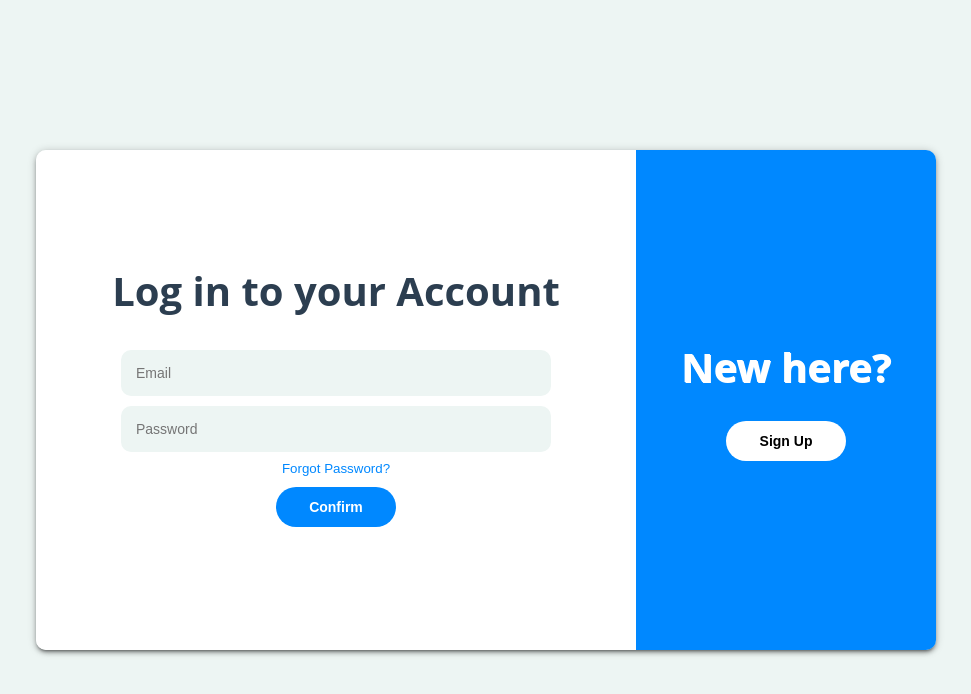
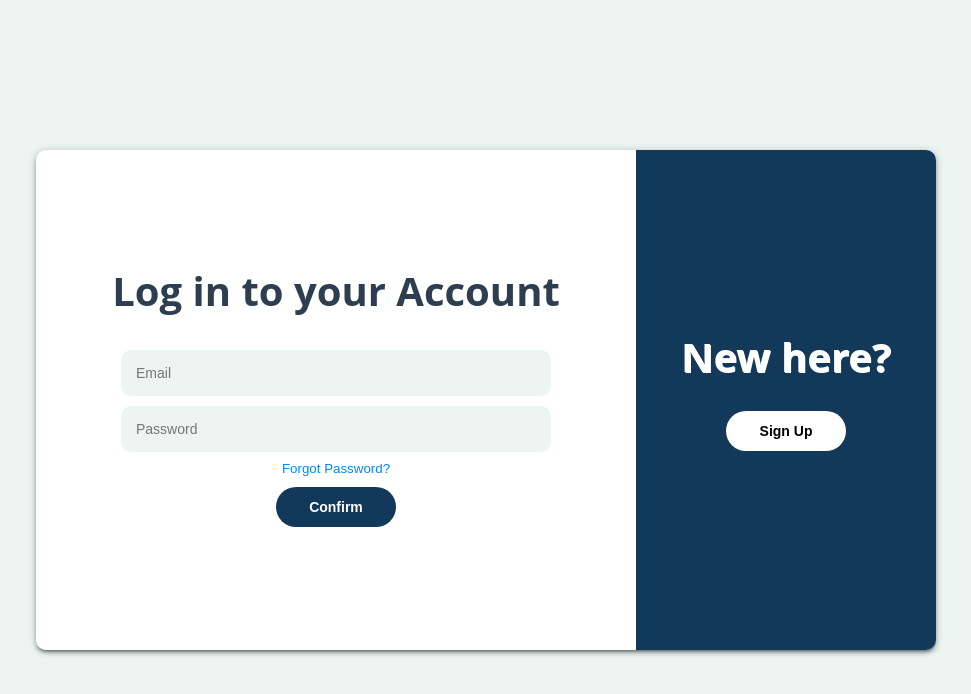
Before and after one commit to Max-cmd-dot/Client, a React (Create React App) app in the folder Website/client/: page /login in a window 1280 px wide. Shown: the top 694 px of the page, without its empty margins (154-1125 px from the left). Built offline with nearby package versions, Linux system fonts and the light colour scheme; no server answers.

Commit message:
made the colors the same for as main etc

```diff
--- a/Website/client/src/components/Login/styles.module.css
+++ b/Website/client/src/components/Login/styles.module.css
@@ -89,7 +89,7 @@
   flex-direction: column;
   align-items: center;
   justify-content: center; /* Adjust alignment to the center */
-  background-color: #0088ff;
+  background-color: #13395a;
   border-top-right-radius: 10px;
   border-bottom-right-radius: 10px;
 }
@@ -112,10 +112,11 @@
   font-weight: bold;
   font-size: 14px;
   cursor: pointer;
+  margin-bottom: 20px;
 }
 
 .green_btn {
-  background-color: #0088ff;
+  background-color: #13395a;
   color: white;
   margin: 10px;
 }
--- a/Website/client/src/components/Singup/styles.module.css
+++ b/Website/client/src/components/Singup/styles.module.css
@@ -22,7 +22,7 @@
   flex-direction: column;
   align-items: center;
   justify-content: center;
-  background-color: #0088ff;
+  background-color: #13395a;
   border-top-left-radius: 10px;
   border-bottom-left-radius: 10px;
 }
@@ -89,10 +89,11 @@
   font-weight: bold;
   font-size: 14px;
   cursor: pointer;
+  margin-bottom: 20px;
 }
 
 .green_btn {
-  background-color: #0088ff;
+  background-color: #13395a;
   color: white;
   margin: 10px;
 }
```
